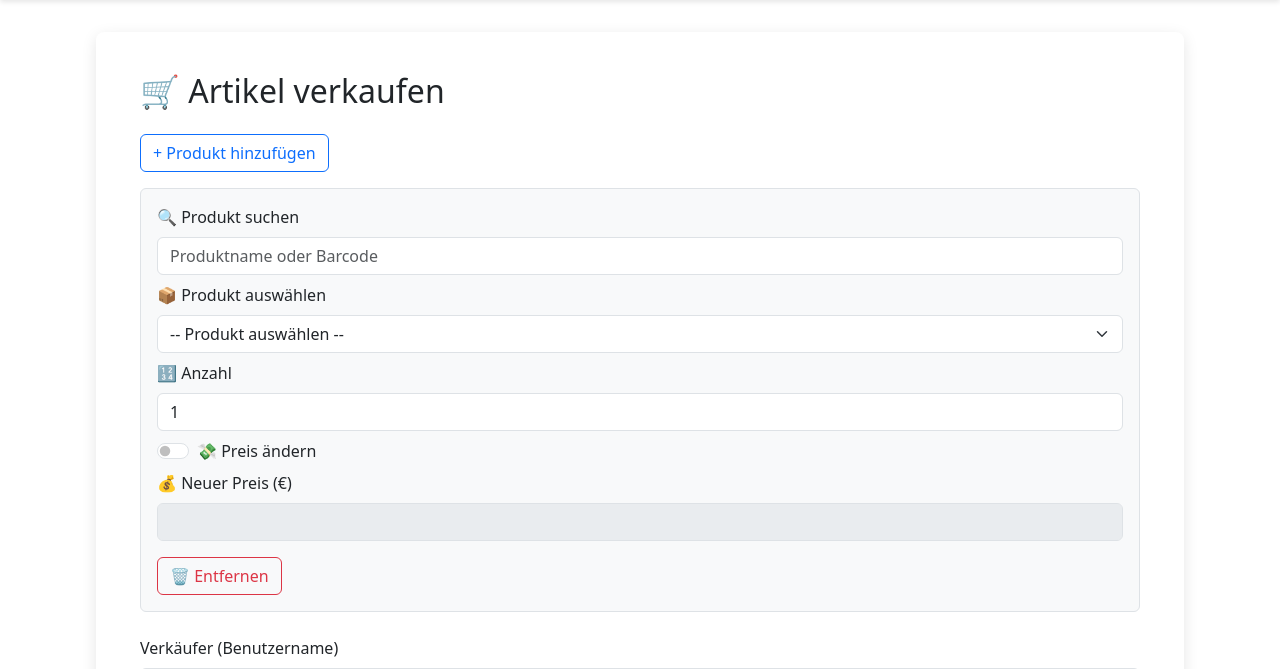
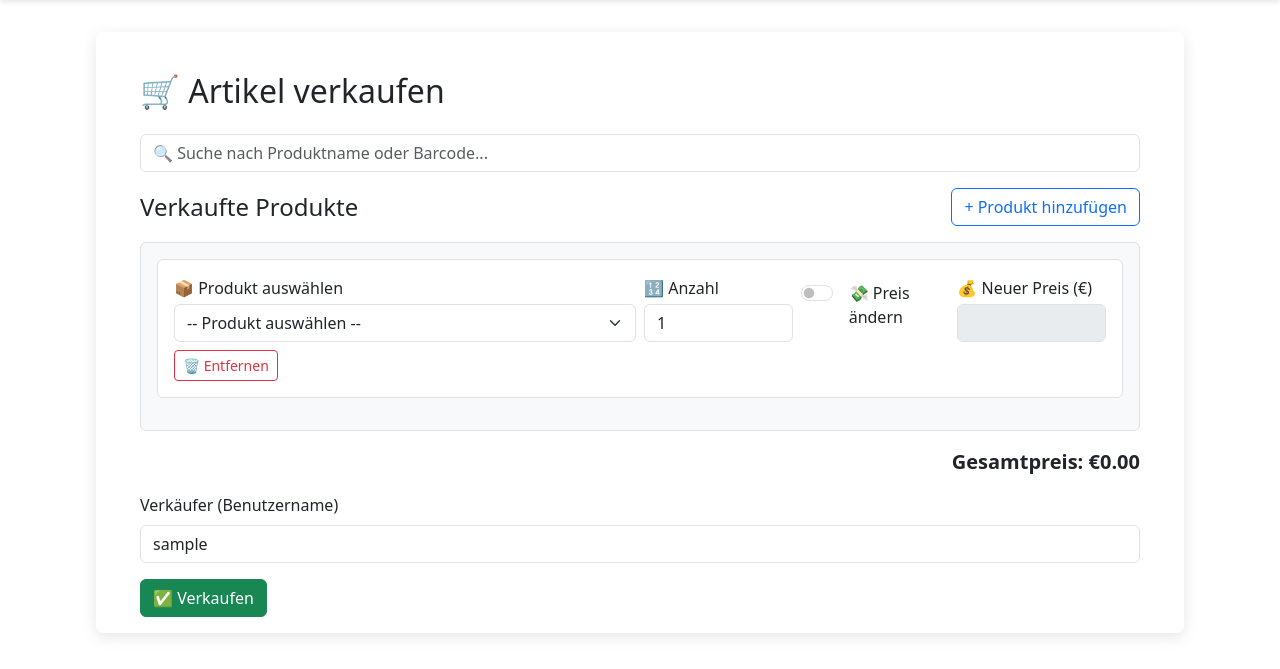
Before and after one commit to HiiDqN-ds/Storemngm, a Flask app: page /sell in a window 1280 px wide. Shown: the part 87-756 px from the top of the page. Run offline with Flask 3, Linux system fonts and the light colour scheme; the visitor is signed in with stand-in values (Sample User, id 1); some libraries are stand-ins or nearby versions.

Commit message:
Update sell_item.html

```diff
--- a/templates/sell_item.html
+++ b/templates/sell_item.html
@@ -1,7 +1,7 @@
 {% extends "base.html" %}
 {% block title %}Artikel verkaufen{% endblock %}
+
 {% block content %}
-
 <div class="container mt-4">
   <h2 class="mb-4">🛒 Artikel verkaufen</h2>
 
@@ -17,17 +17,27 @@
     {% endif %}
   {% endwith %}
 
-  <form method="POST" id="sellForm">
-    <button type="button" class="btn btn-outline-primary mb-3" onclick="addItemRow()">+ Produkt hinzufügen</button>
-
-    <div id="itemsContainer">
-      <!-- Dynamic product rows will be injected here -->
+  <form method="POST" id="sellForm" novalidate>
+    <div class="mb-3">
+      <input type="text" id="searchInput" class="form-control mb-3" placeholder="🔍 Suche nach Produktname oder Barcode..." oninput="filterProductOptions()">
     </div>
 
-    <!-- Seller username input -->
+    <div class="d-flex justify-content-between align-items-center mb-3">
+      <h4 class="mb-0">Verkaufte Produkte</h4>
+      <button type="button" class="btn btn-outline-primary" onclick="addItemRow()">+ Produkt hinzufügen</button>
+    </div>
+
+    <div id="itemsContainer" class="p-3 border rounded bg-light mb-3">
+      <!-- product rows will be inserted here -->
+    </div>
+
+    <div class="mb-3 text-end fs-5 fw-bold">
+      Gesamtpreis: €<span id="totalPrice">0.00</span>
+    </div>
+
     <div class="mb-3">
       <label for="seller_username" class="form-label">Verkäufer (Benutzername)</label>
-      <input type="text" id="seller_username" name="seller_username" class="form-control" placeholder="z. B. ahmad123" value="{{ session.username }}" required>
+      <input type="text" id="seller_username" name="seller_username" class="form-control" value="{{ session.username }}" readonly autocomplete="off" required>
     </div>
 
     <button type="submit" class="btn btn-success">✅ Verkaufen</button>
@@ -43,7 +53,7 @@
       price: {{ item.selling_price | default(0) }},
       quantity: {{ item.quantity | default(0) }},
       img: "{{ item.photo_link | default('') }}"
-    },
+    }{% if not loop.last %},{% endif %}
     {% endfor %}
   ];
 
@@ -52,89 +62,161 @@
     const rowIndex = container.children.length;
 
     const row = document.createElement('div');
-    row.classList.add('mb-4', 'p-3', 'border', 'rounded', 'bg-light');
+    row.classList.add('mb-3', 'p-3', 'border', 'rounded', 'bg-white');
     row.dataset.index = rowIndex;
 
-    // 🔍 Search Input
-    row.innerHTML += `
-      <label for="items_${rowIndex}_search" class="form-label">🔍 Produkt suchen</label>
-      <input type="text" id="items_${rowIndex}_search" class="form-control mb-2" placeholder="Produktname oder Barcode">
-    `;
-
-    // 📦 Select
-    let selectHTML = `
-      <label for="items_${rowIndex}_barcode" class="form-label">📦 Produkt auswählen</label>
-      <select name="items[${rowIndex}][barcode]" id="items_${rowIndex}_barcode" class="form-select mb-2" required>
-        <option value="">-- Produkt auswählen --</option>
-    `;
-
+    // Build product options for select
+    let optionsHTML = `<option value="">-- Produkt auswählen --</option>`;
     itemsData.forEach(item => {
       const warning = item.quantity <= 5 ? '⚠️ ' : '';
-      selectHTML += `<option value="${item.barcode}">${warning}${item.name} (Bestand: ${item.quantity}) – €${item.price.toFixed(2)}</option>`;
+      optionsHTML += `<option value="${item.barcode}">${warning}${item.name} (Bestand: ${item.quantity}) – €${item.price.toFixed(2)}</option>`;
     });
 
-    selectHTML += `</select>`;
-    row.innerHTML += selectHTML;
+    row.innerHTML = `
+      <div class="row g-2 align-items-center">
+        <div class="col-12 col-md-6">
+          <label for="items_${rowIndex}_barcode" class="form-label mb-1">📦 Produkt auswählen</label>
+          <select name="items[${rowIndex}][barcode]" id="items_${rowIndex}_barcode" class="form-select" required>
+            ${optionsHTML}
+          </select>
+        </div>
 
-    // 🔢 Quantity
-    row.innerHTML += `
-      <label for="items_${rowIndex}_quantity" class="form-label">🔢 Anzahl</label>
-      <input type="number" min="1" value="1" name="items[${rowIndex}][quantity]" id="items_${rowIndex}_quantity" class="form-control mb-2" required>
-    `;
+        <div class="col-6 col-md-2">
+          <label for="items_${rowIndex}_quantity" class="form-label mb-1">🔢 Anzahl</label>
+          <input type="number" min="1" value="1" name="items[${rowIndex}][quantity]" id="items_${rowIndex}_quantity" class="form-control" required>
+        </div>
 
-    // 💸 Discount Option
-    row.innerHTML += `
-      <div class="form-check form-switch mb-2">
-        <input class="form-check-input" type="checkbox" id="items_${rowIndex}_discount_active" name="items[${rowIndex}][discount_active]">
-        <label class="form-check-label" for="items_${rowIndex}_discount_active">💸 Preis ändern</label>
+        <div class="col-6 col-md-2 d-flex align-items-center mt-3 mt-md-0">
+          <div class="form-check form-switch mb-0">
+            <input class="form-check-input" type="checkbox" id="items_${rowIndex}_discount_active" name="items[${rowIndex}][discount_active]">
+            <label class="form-check-label ms-2" for="items_${rowIndex}_discount_active">💸 Preis ändern</label>
+          </div>
+        </div>
+
+        <div class="col-12 col-md-2">
+          <label for="items_${rowIndex}_price" class="form-label mb-1">💰 Neuer Preis (€)</label>
+          <input type="number" step="0.01" name="items[${rowIndex}][price]" id="items_${rowIndex}_price" class="form-control" disabled>
+        </div>
       </div>
-      <label for="items_${rowIndex}_price" class="form-label">💰 Neuer Preis (€)</label>
-      <input type="number" step="0.01" name="items[${rowIndex}][price]" id="items_${rowIndex}_price" class="form-control mb-2" disabled>
-    `;
 
-    // ❌ Remove button
-    row.innerHTML += `
-      <button type="button" class="btn btn-outline-danger mt-2" onclick="this.closest('div').remove()">🗑 Entfernen</button>
+      <button type="button" class="btn btn-outline-danger btn-sm mt-2" onclick="removeItemRow(this)">🗑 Entfernen</button>
     `;
 
     container.appendChild(row);
 
-    // Enable/disable price input
-    row.querySelector(`#items_${rowIndex}_discount_active`).addEventListener('change', function () {
-      const priceInput = row.querySelector(`#items_${rowIndex}_price`);
-      priceInput.disabled = !this.checked;
-      if (!this.checked) priceInput.value = '';
+    const select = row.querySelector(`#items_${rowIndex}_barcode`);
+    const quantityInput = row.querySelector(`#items_${rowIndex}_quantity`);
+    const discountCheckbox = row.querySelector(`#items_${rowIndex}_discount_active`);
+    const priceInput = row.querySelector(`#items_${rowIndex}_price`);
+
+    // On product select: set price input to normal price, disable editing, uncheck discount
+    select.addEventListener('change', () => {
+      const selectedBarcode = select.value;
+      const item = itemsData.find(i => i.barcode === selectedBarcode);
+      if (item) {
+        priceInput.value = item.price.toFixed(2);
+      } else {
+        priceInput.value = '';
+      }
+      discountCheckbox.checked = false;
+      priceInput.disabled = true;
+      updateTotalPrice();
     });
 
-    // Search input: auto-select matching product in dropdown, no hiding of options
-    row.querySelector(`#items_${rowIndex}_search`).addEventListener('input', function () {
-      const filter = this.value.toLowerCase().trim();
-      const select = row.querySelector(`#items_${rowIndex}_barcode`);
+    // Toggle price input enable/disable for discount
+    discountCheckbox.addEventListener('change', () => {
+      if (discountCheckbox.checked) {
+        priceInput.disabled = false;
+      } else {
+        priceInput.disabled = true;
+        const selectedBarcode = select.value;
+        const item = itemsData.find(i => i.barcode === selectedBarcode);
+        priceInput.value = item ? item.price.toFixed(2) : '';
+      }
+      updateTotalPrice();
+    });
 
-      if (filter === '') {
-        select.value = '';
-        return;
+    quantityInput.addEventListener('input', updateTotalPrice);
+    priceInput.addEventListener('input', updateTotalPrice);
+
+    updateTotalPrice();
+  }
+
+  function removeItemRow(button) {
+    button.closest('div.mb-3').remove();
+    updateTotalPrice();
+  }
+
+  function updateTotalPrice() {
+    const container = document.getElementById('itemsContainer');
+    let total = 0;
+
+    for (const row of container.children) {
+      const idx = row.dataset.index;
+      if (!idx) continue;
+
+      const barcodeSelect = row.querySelector(`#items_${idx}_barcode`);
+      const quantityInput = row.querySelector(`#items_${idx}_quantity`);
+      const discountCheckbox = row.querySelector(`#items_${idx}_discount_active`);
+      const priceInput = row.querySelector(`#items_${idx}_price`);
+
+      if (!barcodeSelect || !quantityInput) continue;
+
+      const barcode = barcodeSelect.value;
+      if (!barcode) continue;
+
+      let price = 0;
+      if (discountCheckbox && discountCheckbox.checked) {
+        price = parseFloat(priceInput.value) || 0;
+      } else {
+        const item = itemsData.find(i => i.barcode === barcode);
+        price = item ? item.price : 0;
       }
 
-      let matchedValue = '';
+      const quantity = parseInt(quantityInput.value) || 0;
+      total += price * quantity;
+    }
+
+    document.getElementById('totalPrice').textContent = total.toFixed(2);
+  }
+
+  // Filter product options inside all selects by search input and hide rows without matching options
+  function filterProductOptions() {
+    const filter = document.getElementById('searchInput').value.toLowerCase();
+    const container = document.getElementById('itemsContainer');
+
+    for (const row of container.children) {
+      const idx = row.dataset.index;
+      if (!idx) continue;
+
+      const select = row.querySelector(`#items_${idx}_barcode`);
+      if (!select) continue;
+
+      let anyOptionVisible = false;
+
       for (const option of select.options) {
-        const text = option.textContent.toLowerCase();
+        if (option.value === '') {
+          option.style.display = '';
+          continue;
+        }
+        const text = option.text.toLowerCase();
         const val = option.value.toLowerCase();
-        if (option.value !== '' && (text.includes(filter) || val.includes(filter))) {
-          matchedValue = option.value;
-          break;
+        if (text.includes(filter) || val.includes(filter)) {
+          option.style.display = '';
+          anyOptionVisible = true;
+        } else {
+          option.style.display = 'none';
         }
       }
 
-      select.value = matchedValue || '';
-    });
+      // Hide entire row if no option visible (except placeholder)
+      row.style.display = anyOptionVisible || filter === '' ? '' : 'none';
+    }
   }
 
-  // Auto add first row on page load
+  // Init with one item row on page load
   window.addEventListener('DOMContentLoaded', () => {
     addItemRow();
   });
 </script>
-
-
 {% endblock %}
```
